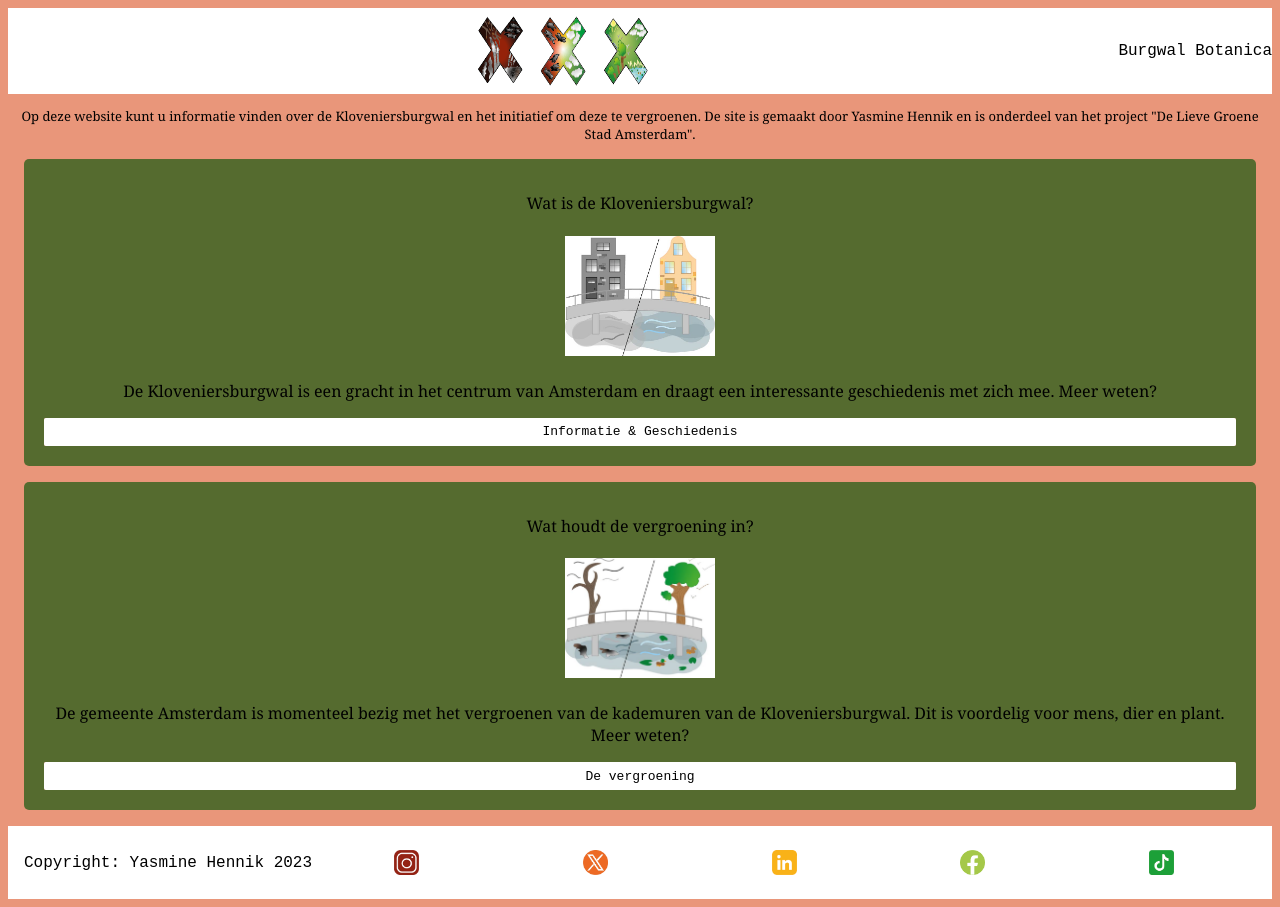
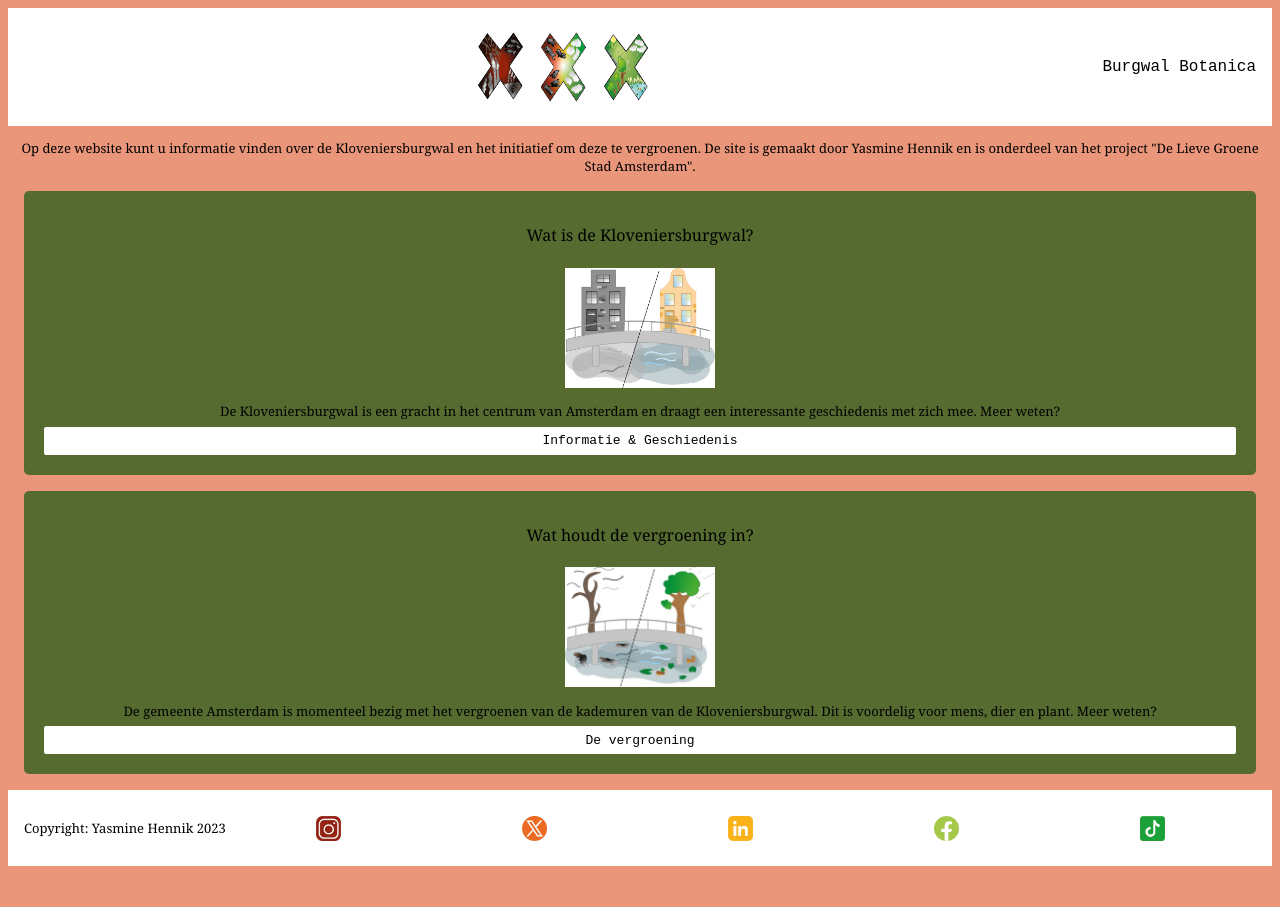
Before and after one commit to YasmineHCMD/Burgwal-Botanica, a plain HTML site: page index.html in a window 1280 px wide. After the commit the page ends 874 px from the top, so only its background shows below. Drawn offline with Linux system fonts and the light colour scheme.

Commit message:
Add files via upload

```diff
--- a/css/style.css
+++ b/css/style.css
@@ -7,7 +7,7 @@ header {
     flex-flow: row;
     justify-content: center;
     align-items: center;
-    background-color: white;
+    background-color: white;padding: 1em;
 }
 
 .logo {
@@ -29,15 +29,6 @@ h1 {
     align-self: center;
 }
 
-nav {
-    border-radius: 2px;
-    transition: transform .5s;
-}
-
-nav:hover{
-    transform: translate(3px, 5px);
-}
-
 a { display: flex;
     justify-content: center;
     background-color: white;
@@ -47,6 +38,11 @@ a { display: flex;
     color: black;
     padding: 0.5em;
     border-radius: 2px;
+    transition: transform .5s;
+}
+
+a:hover {
+    transform: translate(3px,5px);
 }
 
 .navigatie {
@@ -61,14 +57,13 @@ a { display: flex;
 }
 
 h2 {
-    background-color: darkolivegreen;
     font-family: Cambria, Cochin, Georgia, Times, 'Times New Roman', serif;
     font-size: medium;
     font-weight: lighter;
     text-align: center;
 }
 
-h3 {
+.nav-kopje {
     background-color: darkolivegreen;
     text-align: center;
     text-align-last: center;
@@ -77,12 +72,20 @@ h3 {
     font-weight: lighter;
 }
 
-h4 {
-    font-family: Georgia, 'Times New Roman', Times, serif;
-    font-size: medium;
+.nav-tekst {
+    background-color: darkolivegreen;
+    font-family: Cambria, Cochin, Georgia, Times, 'Times New Roman', serif;
+    font-size: small;
     font-weight: lighter;
     text-align: center;
-    margin: 0;
+    margin: 0.5em;
+}
+
+.copyright-tekst {
+    background-color: white;
+    font-family: Cambria, Cochin, Georgia, Times, 'Times New Roman', serif;
+    text-align: center;
+    font-size: small;
 }
 
 p {
--- a/index.html
+++ b/index.html
@@ -18,33 +18,29 @@
                 De site is gemaakt door Yasmine Hennik en is onderdeel van het project "De Lieve Groene Stad Amsterdam".</p>
     <!--Voorproefje van de info-pagina met link-->
             <section class="navigatie">
-                <h2>Wat is de Kloveniersburgwal?</h2>
+                <h2 class="nav-kopje">Wat is de Kloveniersburgwal?</h2>
                     <img src="img/Illustratie2.jpg" alt="Illustratie voor info-pagina" class="voorproefje">
-                    <h3>De Kloveniersburgwal is een gracht in het centrum van Amsterdam
-                        en draagt een interessante geschiedenis met zich mee. Meer weten?</h3>
-                <nav>
+                    <p class="nav-tekst">De Kloveniersburgwal is een gracht in het centrum van Amsterdam
+                        en draagt een interessante geschiedenis met zich mee. Meer weten?</p>
                     <a href="html/info.html">Informatie & Geschiedenis</a>
-                </nav>
             </section>
     <!--Voorproefje van de pagina over de vergroening met link-->
             <section class="navigatie">
-                <h2>Wat houdt de vergroening in?</h2>
+                <h2 class="nav-kopje">Wat houdt de vergroening in?</h2>
                     <img src="img/Illustratie1.jpg" alt="Illustratie voor pagina over de vergroening" class="voorproefje">
-                    <h3>De gemeente Amsterdam is momenteel bezig met het vergroenen van de kademuren van de Kloveniersburgwal.
-                        Dit is voordelig voor mens, dier en plant. Meer weten?</h3>
-                <nav>
+                    <p class="nav-tekst">De gemeente Amsterdam is momenteel bezig met het vergroenen van de kademuren van de Kloveniersburgwal.
+                        Dit is voordelig voor mens, dier en plant. Meer weten?</p>
                     <a href="html/vergroening.html">De vergroening</a>
-                </nav>
             </section>
         </main>
     <!--Footer met copyright en social media iconen-->
         <footer>
-            <h1>Copyright: Yasmine Hennik 2023</h1>
-                <img src="img/Instagram.png" alt="Logo Instagram" class="icoon">
-                <img src="img/Twitter.png" alt="Logo X/Twitter" class="icoon">
-                <img src="img/LinkedIn.png" alt="Logo LinkedIn" class="icoon">
-                <img src="img/Facebook.png" alt="Logo Facebook" class="icoon">
-                <img src="img/TikTok.png" alt="Logo TikTok" class="icoon">
+            <p class="copyright-tekst">Copyright: Yasmine Hennik 2023</p>
+            <img src="img/Instagram.png" alt="Logo Instagram" class="icoon">
+            <img src="img/Twitter.png" alt="Logo X/Twitter" class="icoon">
+            <img src="img/LinkedIn.png" alt="Logo LinkedIn" class="icoon">
+            <img src="img/Facebook.png" alt="Logo Facebook" class="icoon">
+            <img src="img/TikTok.png" alt="Logo TikTok" class="icoon">
         </footer>
     </body>
 </html>
```
Also changed, not shown: html/info.html (+4 -13 lines), html/vergroening.html (+2 -5 lines).
